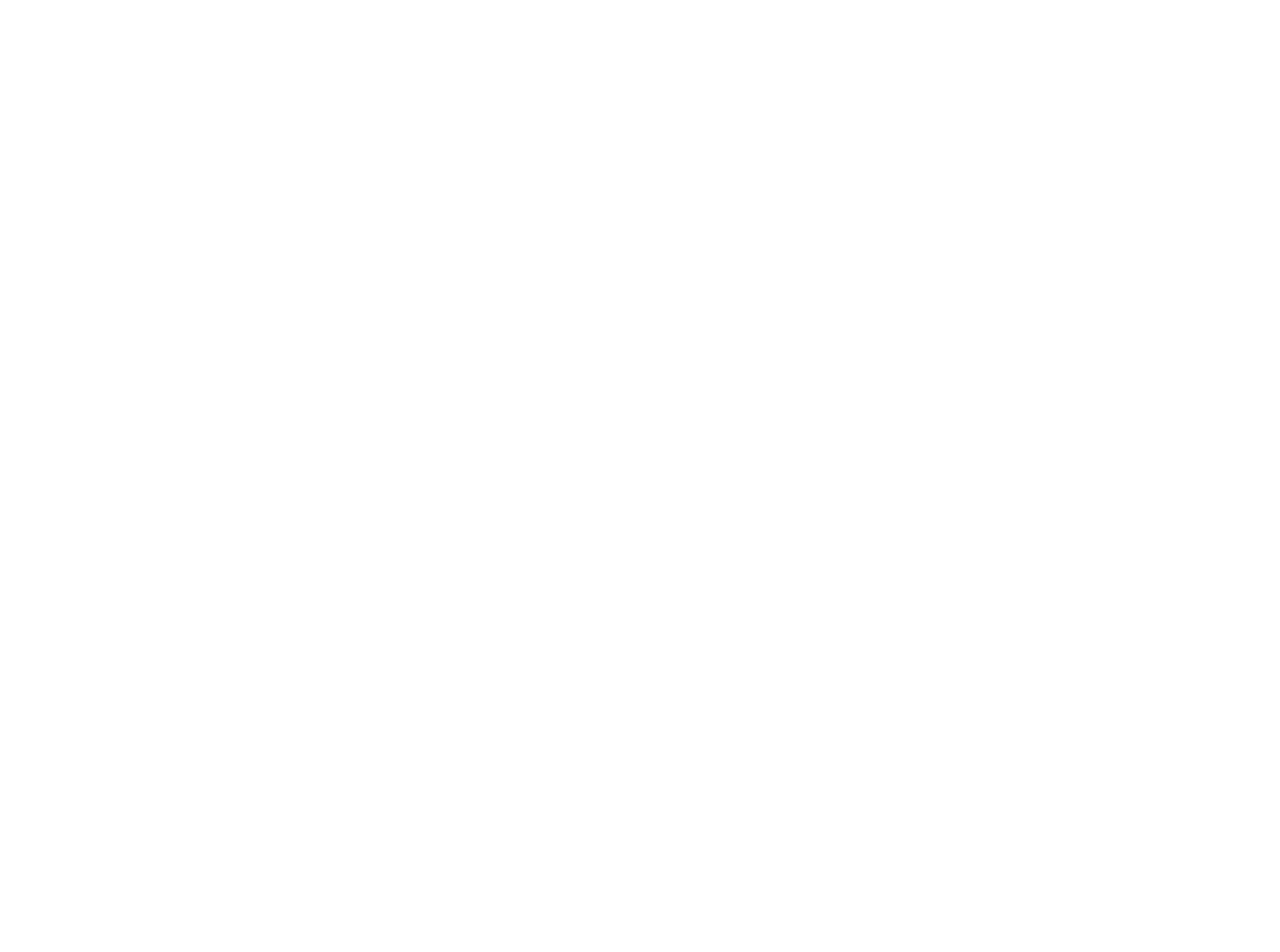
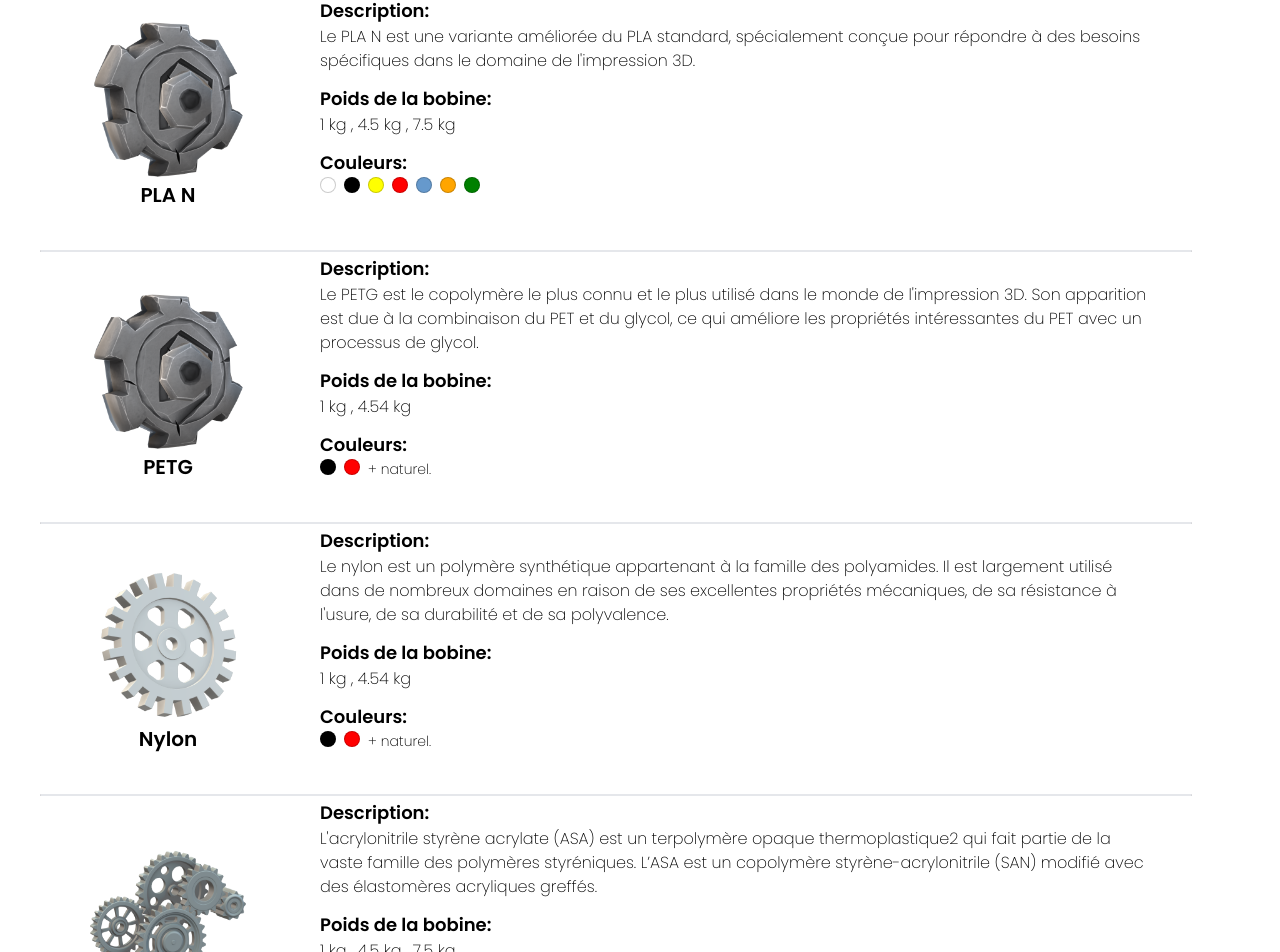
Before and after one commit to RaniaSbr/Concept3D, a React (Create React App) app in the folder my-app/: page /Catalogue in a window 1280 px wide. Shown: the part 894-1846 px from the top of the page. Before the commit the page ends 842 px from the top, so only its background shows below. Built offline with nearby package versions, Linux system fonts and the light colour scheme.

Commit message:
Catalogue done sans respo

```diff
--- a/my-app/src/Components/Materiel.js
+++ b/my-app/src/Components/Materiel.js
@@ -45,21 +45,178 @@
     description:
       "Le PLA N est une variante améliorée du PLA standard, spécialement conçue pour répondre à des besoins spécifiques dans le domaine de l'impression 3D.",
     weight: "1 kg , 4.5 kg , 7.5 kg",
-    colors: ["#6B6BFF", "#FF6B6B", "#FFD166"],
+    colors: [
+      "#FFFFFF",
+      "#000000",
+      "#FFFF00",
+      "#FF0000",
+      "#6699CC",
+      "#FFA500",
+      "#008000",
+    ],
+  },
+  {
+    id: 4,
+    name: "PETG",
+    image: "../Assets/engre3.png",
+    description:
+      "Le PETG est le copolymère le plus connu et le plus utilisé dans le monde de l'impression 3D. Son apparition est due à la combinaison du PET et du glycol, ce qui améliore les propriétés intéressantes du PET avec un processus de glycol.",
+    weight: "1 kg , 4.54 kg ",
+    colors: ["#000000", "#FF0000"],
+    mat: ["+ naturel."],
+  },
+  {
+    id: 5,
+    name: "Nylon",
+    image: "../Assets/engre2.png",
+    description:
+      "Le nylon est un polymère synthétique appartenant à la famille des polyamides. Il est largement utilisé dans de nombreux domaines en raison de ses excellentes propriétés mécaniques, de sa résistance à l'usure, de sa durabilité et de sa polyvalence. ",
+    weight: "1 kg , 4.54 kg ",
+    colors: ["#000000", "#FF0000"],
+    mat: ["+ naturel."],
+  },
+  {
+    id: 6,
+    name: "ASA",
+    image: "../Assets/engre.png",
+    description:
+      "L'acrylonitrile styrène acrylate (ASA) est un terpolymère opaque thermoplastique2 qui fait partie de la vaste famille des polymères styréniques. L’ASA est un copolymère styrène-acrylonitrile (SAN) modifié avec des élastomères acryliques greffés.",
+    weight: "1 kg , 4.5 kg , 7.5 kg",
+    colors: ["#000000", "#FFFFFF", "#808080", "#0000FF", "#FF0000"],
+    mat: ["+ naturel."],
+  },
+  {
+    id: 7,
+    name: "FLEXIFIL ,FLEX 45, FELX 60",
+    image: "../Assets/engre2.png",
+    description:
+      " FLEXIFIL est un filament flexible conçu pour l'impression 3D. Il est fabriqué à partir de matériaux élastomères qui lui confèrent une certaine souplesse et une résistance à la déformation. Ce filament est idéal pour créer des pièces nécessitant une certaine flexibilité, telles que des joints, des soufflets, des protège-câbles et des pièces d'amortissement.",
+    weight: "500 kg , 1 kg , 2.3 kg ",
+    colors: ["#000000", "#FFFFFF", "#808080", "#0000FF", "#FF0000"],
+    mat: ["+ naturel."],
+  },
+  {
+    id: 8,
+    name: " PVA +",
+    image: "../Assets/engre2.png",
+    description:
+      "Le PVA, ou alcool polyvinylique, est un matériau largement utilisé dans l’industrie de l’impression 3D en raison de sa capacité à se dissoudre dans l’eau. En particulier, il est utilisé pour la création de supports d’impression lors de l’utilisation de machines à double extrudeur FDM.",
+    weight: "300 kg , 2.3 kg ",
+    colors: [
+      "#FFFFFF",
+      "#0000FF",
+      "#FF0000",
+      "#000000",
+      "#6495ED",
+      "#008000",
+      "#FFA500",
+      "#FFC0CB",
+      "#DC143C",
+      "#C0C0C0",
+      "#FFFF00",
+    ],
+    mat: ["Naturel."],
+  },
+  {
+    id: 9,
+    name: "HIPS",
+    image: "../Assets/engre.png",
+    description:
+      "Le polystyrène dit Hips, pour High Impact PolyStyrene, est un polystyrène spécifique en raison de son opacité et surtout, de sa résistance aux chocs. On l'appelle d'ailleurs également le polystyrène-choc (SB). Le styrène est l'élément de base de la fabrication du polystyrène",
+    weight: "750 kg , 4.5 kg , 8 kg ",
+    colors: ["#FFFFFF"],
+  },
+  {
+    id: 10,
+    name: "Filaments chargés de liège / bois ",
+    image: "../Assets/engre2.png",
+    description:
+      " FLEXIFIL est un filament flexible conçu pour l'impression 3D. Il est fabriqué à partir de matériaux élastomères qui lui confèrent une certaine souplesse et une résistance à la déformation. Ce filament est idéal pour créer des pièces nécessitant une certaine flexibilité, telles que des joints, des soufflets, des protège-câbles et des pièces d'amortissement.",
+    weight: "500 kg , 2.3 kg ",
+    colors: [],
+    mat: ["foncé ,", "clair ,", "ébène ,", "pin , ", "cèdre ", " et olive"],
+  },
+  {
+    id: 11,
+    name: "PLA chargé cuivre/ bronze",
+    image: "../Assets/engre3.png",
+    description:
+      " FLEXIFIL est un filament flexible conçu pour l'impression 3D. Il est fabriqué à partir de matériaux élastomères qui lui confèrent une certaine souplesse et une résistance à la déformation. Ce filament est idéal pour créer des pièces nécessitant une certaine flexibilité, telles que des joints, des soufflets, des protège-câbles et des pièces d'amortissement.",
+    weight: "750 kg , 2.3 kg ",
+    colors: [],
+    mat: ["cuivre et", "bronze "],
+  },
+  {
+    id: 12,
+    name: "Filament chargé de carbonne",
+    image: "../Assets/engre2.png",
+    description:
+      " FLEXIFIL est un filament flexible conçu pour l'impression 3D. Il est fabriqué à partir de matériaux élastomères qui lui confèrent une certaine souplesse et une résistance à la déformation. Ce filament est idéal pour créer des pièces nécessitant une certaine flexibilité, telles que des joints, des soufflets, des protège-câbles et des pièces d'amortissement.",
+    weight: "500 kg , 2.3 kg ",
+    colors: ["#000000"],
+  },
+  {
+    id: 13,
+    name: "Filament aramide kevlar",
+    image: "../Assets/engre2.png",
+    description:
+      "L'ABS renforcé de fibres d'aramide (Kevlar®) offre des performances améliorées pour les pièces imprimées, en évitant les risques d'obturation de la buse et en réduisant considérablement l'abrasion du matériau d'impression.",
+    weight: "900 kg , 2kg ",
+    colors: [],
+    mat: ["Neutre"],
+  },
+  {
+    id: 14,
+    name: "Le filament fibre de verre 15%",
+    image: "../Assets/engre2.png",
+    description:
+      "Le filament renforcé de fibre de verre à 15% est conçu pour offrir une résistance et une rigidité accrues aux pièces imprimées en 3D. En incorporant 15% de fibre de verre dans le matériau, il renforce la structure de la pièce tout en conservant une certaine souplesse pour une variété d'applications.",
+    weight: "900 kg , 2kg ",
+    colors: [],
+    mat: ["Neutre"],
+  },
+  {
+    id: 15,
+    name: "Le filament fibre de verre 30%",
+    image: "../Assets/engre2.png",
+    description:
+      "Le filament renforcé de fibre de verre à 30% est spécialement formulé pour offrir une résistance exceptionnelle et une rigidité supérieure aux pièces imprimées en 3D. Avec une concentration plus élevée de 30% de fibre de verre, ce matériau garantit une plus grande robustesse et une meilleure performance mécanique, idéal pour les applications nécessitant une résistance accrue.",
+    weight: "900 kg , 2kg ",
+    colors: [],
+    mat: ["Neutre"],
   },
 ];
 
 export default function Materiel() {
   return (
-    <div className="grid gap-30 justify-items-start align-center mx-10 w-screen">
+    <div className="grid  justify-items-center align-center p-10 w-screen">
+      <div className="grid gap-6 justify-items-center  align-center mb-10 w-screen">
+        {" "}
+        <div className="flex items-center gap-1 h-auto">
+          {" "}
+          <p className="text-2xl">Catalogue des matériaux </p>
+        </div>
+        <div className="flex text-center  text-[20px] w-4/5 gap-0">
+          {" "}
+          <p className="font-bold text-gray-700"> Concept3D</p>
+          <p className="font-normal text-gray-700/80">
+            propose une large gamme de matériaux, comprenant des plastiques, des
+            métaux, ainsi qu'une variété de finitions et de couleurs pour
+            chacun.
+          </p>
+        </div>
+      </div>
+
       {products.map((product) => (
-        <div key={product.id} className="grid gap-6">
-          <div className="flex items-start w-screen justify-start gap-4 relative">
-            <div className="grid w-1/5 justify-items-center align-start">
+        <div key={product.id} className="grid py-5">
+          <hr className="w-[90vw] bg-black border rounded-3xl " />
+
+          <div className="flex items-center w-screen justify-start gap-6  ">
+            <div className="grid w-1/5 justify-items-center  align-start pt-10">
               <img src={product.image} alt={product.name} className="h-40" />
-              <p>{product.name}</p>
+              <p className="text-center">{product.name}</p>
             </div>
-            <div className="grid w-3/4 gap-3">
+            <div className="grid w-[65vw] gap-3  justify-items-start align-center">
               <div className="description">
                 <p className="text-lg font-bold">Description:</p>
                 <p className="font-light text-[16px]">{product.description}</p>
@@ -70,20 +227,21 @@
               </div>
               <div className="clr">
                 <p className="text-lg">Couleurs:</p>{" "}
-                <div className="flex gap-2 mt-2">
+                <div className="flex gap-2 ">
                   {product.colors.map((color, index) => (
-                    <div
-                      key={index}
-                      className="w-4 h-4 rounded-full"
-                      style={{ backgroundColor: color }}
-                    ></div>
+                    <div>
+                      <div
+                        key={index}
+                        className="w-4 h-4 rounded-full border-black/20 border"
+                        style={{ backgroundColor: color }}
+                      ></div>
+                    </div>
                   ))}
+                  <p className=" font-extralight text-sm">{product.mat}</p>
                 </div>
               </div>
             </div>
           </div>
-
-          <hr className="w-[90vw] bg-black border rounded-3xl " />
         </div>
       ))}
     </div>
--- a/my-app/src/Pages/Catalogue.js
+++ b/my-app/src/Pages/Catalogue.js
@@ -1,14 +1,16 @@
 import React from "react";
 import Navbar from "../Components/Navbar";
 import Materiel from "../Components/Materiel";
+import Footer from "../Components/Footer";
 import "../Styles/Catalogue.css";
 function Catalogue(params) {
   return (
     <div className="catalogue">
       <Navbar></Navbar>
-      <div className="mt-32">
+      <div className="mt-28">
         <Materiel></Materiel>
       </div>
+      <Footer></Footer>
     </div>
   );
 }
--- a/my-app/src/Styles/Footer.css
+++ b/my-app/src/Styles/Footer.css
@@ -9,8 +9,8 @@
 .footer {
   height: fit-content;
   width: 100vw;
-  background-color: var(--mainColor);
-  padding: 2px;
+  background-color: rgba(15, 48, 87, 0.95);
+  padding: 5px;
   position: absolute;
   z-index: 100;
 }
--- a/my-app/src/Styles/styles.css
+++ /dev/null
@@ -1,39 +0,0 @@
-#app {
-  height: 100%;
-}
-html,
-body {
-  position: relative;
-  height: 100%;
-}
-
-body {
-  background: #eee;
-  font-family: Helvetica Neue, Helvetica, Arial, sans-serif;
-  font-size: 14px;
-  color: #000;
-  margin: 0;
-  padding: 0;
-  width: 100%;
-  height: 100%;
-}
-
-.swiper {
-  width: 50%;
-  height: 70%;
-  background-color: white;
-  border-radius: 50px;
-}
-
-.swiper-slide {
-  text-align: center;
-  font-size: 18px;
-  display: flex;
-  justify-content: center;
-  align-items: center;
-}
-
-.swiper-slide img {
-  display: block;
-  object-fit: cover;
-}
```
Also changed, not shown: my-app/src/Components/Footer.js (+0 -11 lines).
